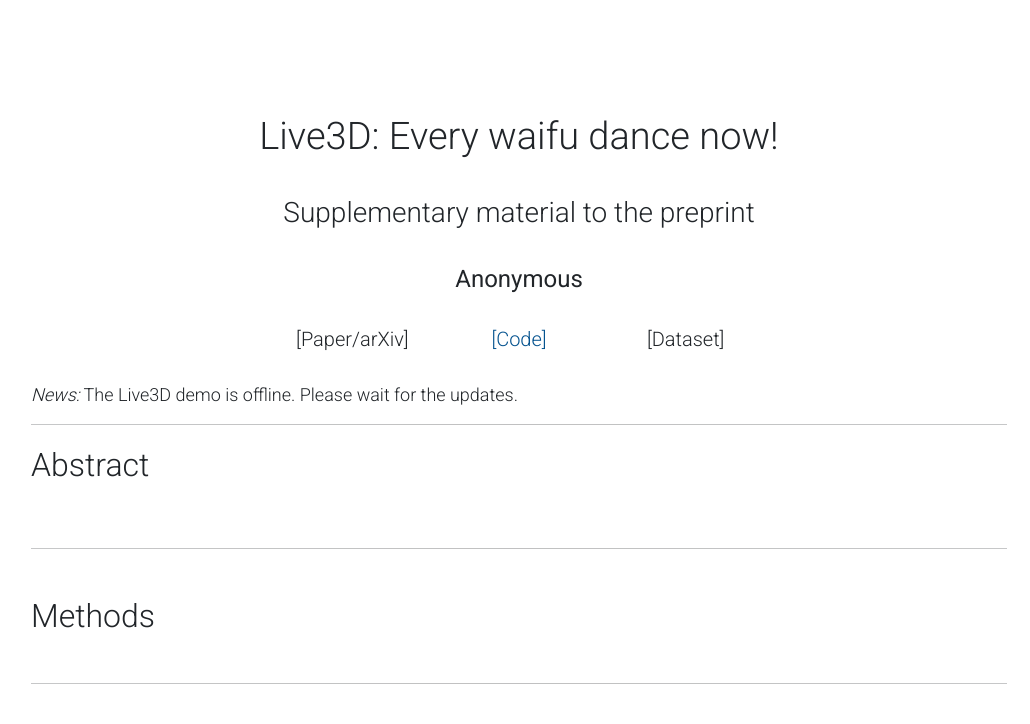
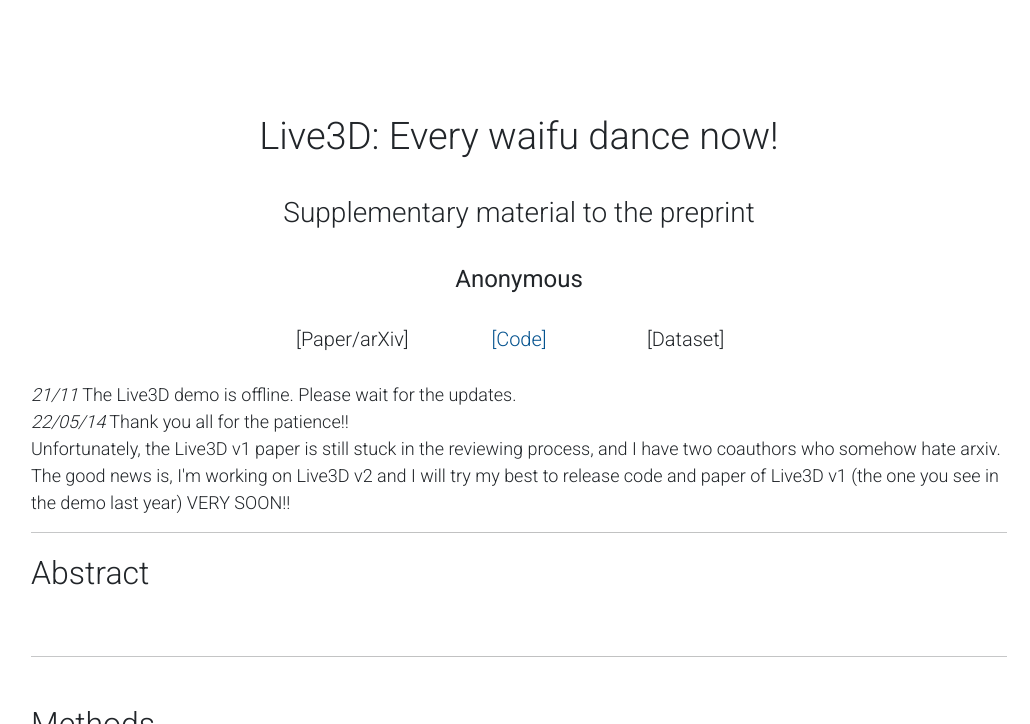
Before and after one commit to transpchan/transpchan.github.io, a plain HTML site: page live3d/index.html in a window 1280 px wide. Shown: the top 724 px of the page, without its empty margins (121-1151 px from the left). Drawn offline with nearby package versions, Linux system fonts and the light colour scheme; grey boxes are pictures that could not be loaded.

Commit message:
Update index.html

```diff
--- a/live3d/index.html
+++ b/live3d/index.html
@@ -74,7 +74,14 @@
 
         <br>
 
-        <i>News:</i> The Live3D demo is offline. Please wait for the updates.
+        <i>21/11</i> The Live3D demo is offline. Please wait for the updates.
+
+        <br>
+        <i>22/05/14</i> Thank you all for the patience!!
+<br>
+Unfortunately, the Live3D v1 paper is still stuck in the reviewing process, and I have two coauthors who somehow hate arxiv.
+<br>
+The good news is, I'm working on Live3D v2 and I will try my best to release code and paper of Live3D v1 (the one you see in the demo last year) VERY SOON!!
 
         <hr>
 
```
